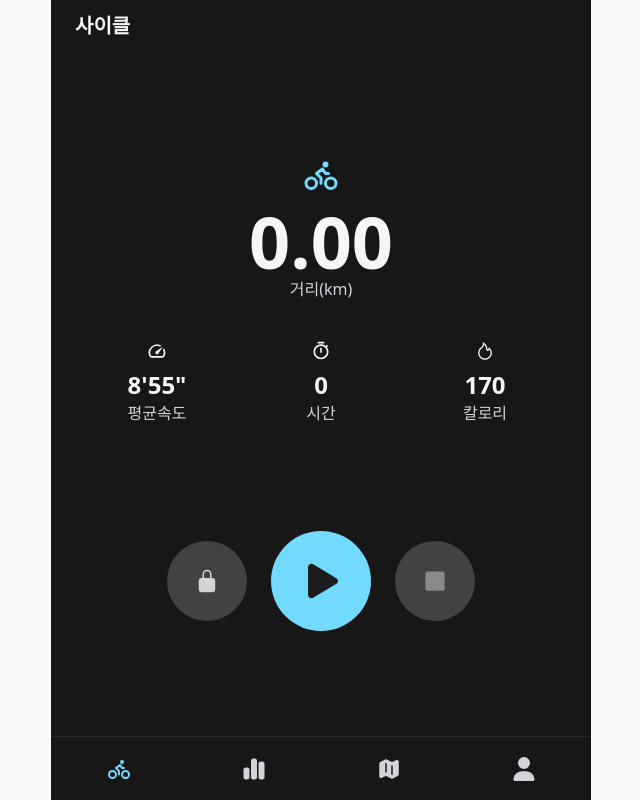
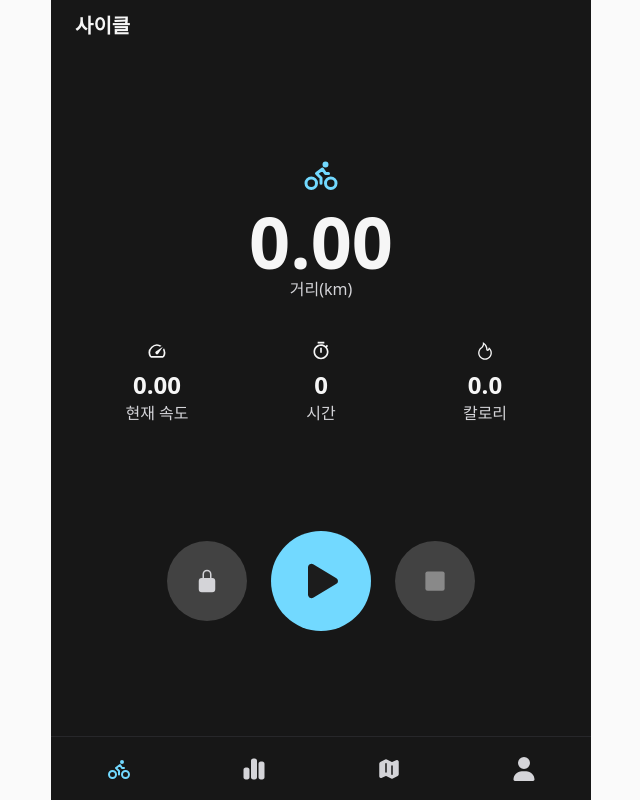
Before and after one commit to c9u11/safips-react-frontend, a React (Vite) app: page /home in a window 1280 px wide. Shown: the whole page, without its empty margins (319-959 px from the left). Built offline with nearby package versions, Linux system fonts and the light colour scheme; no server answers.

Commit message:
Refactor Status component to display distance, current speed, and total calories. Update useDriveStore to calculate and store these values based on sensor data.

```diff
--- a/src/components/record/Status.jsx
+++ b/src/components/record/Status.jsx
@@ -2,23 +2,23 @@ import useDriveStore from '@/stores/useDriveStore';
 import useTimer from './useTimer';
 import MainItem from './MainItem';
 import SubItem from './SubItem';
-import {LuBike} from "react-icons/lu";
+import { LuBike } from "react-icons/lu";
 import { MdOutlineSpeed } from "react-icons/md";
 import { RiTimerLine } from "react-icons/ri";
 import { AiOutlineFire } from "react-icons/ai";
 
 export default function Status() {
-  const driveStatus = useDriveStore((state) => state.driveStatus);
+  const distance = useDriveStore((state) => state.distance);
+  const currentSpeed = useDriveStore((state) => state.currentSpeed);
+  const totalCalories = useDriveStore((state) => state.totalCalories);
   const elapsed = useTimer();
   return (
     <div className='flex flex-col gap-10'>
-      {/* <p>{driveStatus === 'recording' ? '측정 중' : '측정 중지'}</p>
-      <p>시간: {elapsed}s</p> */}
-      <MainItem icon={<LuBike className='text-4xl text-[#72D9FF]'/>} title={'거리(km)'} value={'0.00'}/>
+      <MainItem icon={<LuBike className='text-4xl text-[#72D9FF]' />} title={'거리(km)'} value={distance.toFixed(2)} />
       <div className='flex w-full justify-center gap-12 px-12'>
-        <SubItem icon={<MdOutlineSpeed className='text-xl'/>} title={'평균속도'} value={`8'55"`}/>
-        <SubItem icon={<RiTimerLine className='text-xl'/>} title={'시간'} value={elapsed}/>
-        <SubItem icon={<AiOutlineFire className='text-xl'/>} title={'칼로리'} value={`170`}/>
+        <SubItem icon={<MdOutlineSpeed className='text-xl' />} title={'현재 속도'} value={currentSpeed.toFixed(2)} />
+        <SubItem icon={<RiTimerLine className='text-xl' />} title={'시간'} value={elapsed} />
+        <SubItem icon={<AiOutlineFire className='text-xl' />} title={'칼로리'} value={totalCalories.toFixed(1)} />
       </div>
     </div>
   );
--- a/src/stores/useDriveStore.js
+++ b/src/stores/useDriveStore.js
@@ -1,6 +1,7 @@
 import { create } from 'zustand';
 import { reqPostDriveStart, reqPostDriveStop, reqPostDriveSensor } from '@/apis/drive';
 import { requestSensorPermissions, addSensorListeners, removeSensorListeners } from '@/utils/sensor';
+import { calculateDistance, calculateSpeed, calculateCalories } from '@/utils/calculate';
 
 export const useDriveStore = create((set, get) => ({
   driveId: null,
@@ -16,6 +17,9 @@ export const useDriveStore = create((set, get) => ({
   gyroscopeTimestamp: null,
   driveHistory: [],
   driveInterval: null,
+  distance: 0.00,
+  currentSpeed: 0.00,
+  totalCalories: 0.0,
 
   motionHandler: (event) => {
     set({
@@ -36,6 +40,7 @@ export const useDriveStore = create((set, get) => ({
   addSensorDataToDriveHistory: async () => {
     if (("geolocation" in navigator)) {
       navigator.geolocation.getCurrentPosition(async (position) => {
+        const { latitude, longitude } = position.coords;
         const sensorData = {
           gyroscopeX: get().gyroscopeX,
           gyroscopeY: get().gyroscopeY,
@@ -45,13 +50,20 @@ export const useDriveStore = create((set, get) => ({
           accelerationY: get().accelerationY,
           accelerationZ: get().accelerationZ,
           accelerationTimestamp: get().accelerationTimestamp,
-          latitude: position.coords.latitude,
-          longitude: position.coords.longitude,
+          latitude: latitude,
+          longitude: longitude,
           timestamp: new Date().toISOString(),
         };
         const driveId = get().driveId;
         const currentHistory = get().driveHistory;
         const newHistory = [...currentHistory, sensorData];
+
+        const lastLocation = newHistory.length > 0 ? newHistory[newHistory.length - 1] : null;
+        const previousDistance = get().distance;
+        const distance = lastLocation ? calculateDistance(lastLocation.latitude, lastLocation.longitude, latitude, longitude) : 0;
+        const currentSpeed = calculateSpeed(distance, new Date().getTime() - new Date(lastLocation.timestamp).getTime());
+        const totalCalories = calculateCalories(previousDistance + distance);
+        set({ distance: previousDistance + distance, currentSpeed: currentSpeed, totalCalories: totalCalories });
 
         if (newHistory.length > 100) {
           try {
--- /dev/null
+++ b/src/utils/calculate.js
@@ -0,0 +1,30 @@
+export function calculateDistance(lat1, lon1, lat2, lon2) {
+  const R = 6371000; // 지구 반지름 (m)
+  const toRad = (v) => (v * Math.PI) / 180;
+
+  const dLat = toRad(lat2 - lat1);
+  const dLon = toRad(lon2 - lon1);
+
+  const a =
+    Math.sin(dLat / 2) * Math.sin(dLat / 2) +
+    Math.cos(toRad(lat1)) *
+    Math.cos(toRad(lat2)) *
+    Math.sin(dLon / 2) *
+    Math.sin(dLon / 2);
+
+  const c = 2 * Math.atan2(Math.sqrt(a), Math.sqrt(1 - a));
+
+  return R * c; // meter
+}
+
+export function calculateSpeed(distance, time) {
+  if (distance === 0 || time === 0) return 0;
+  if (isNaN(distance / time)) return 0;
+  return distance / time;
+}
+
+export function calculateCalories(distance) {
+  if (distance === 0) return 0;
+  if (isNaN(distance * 35)) return 0;
+  return distance * 35;
+}
```
